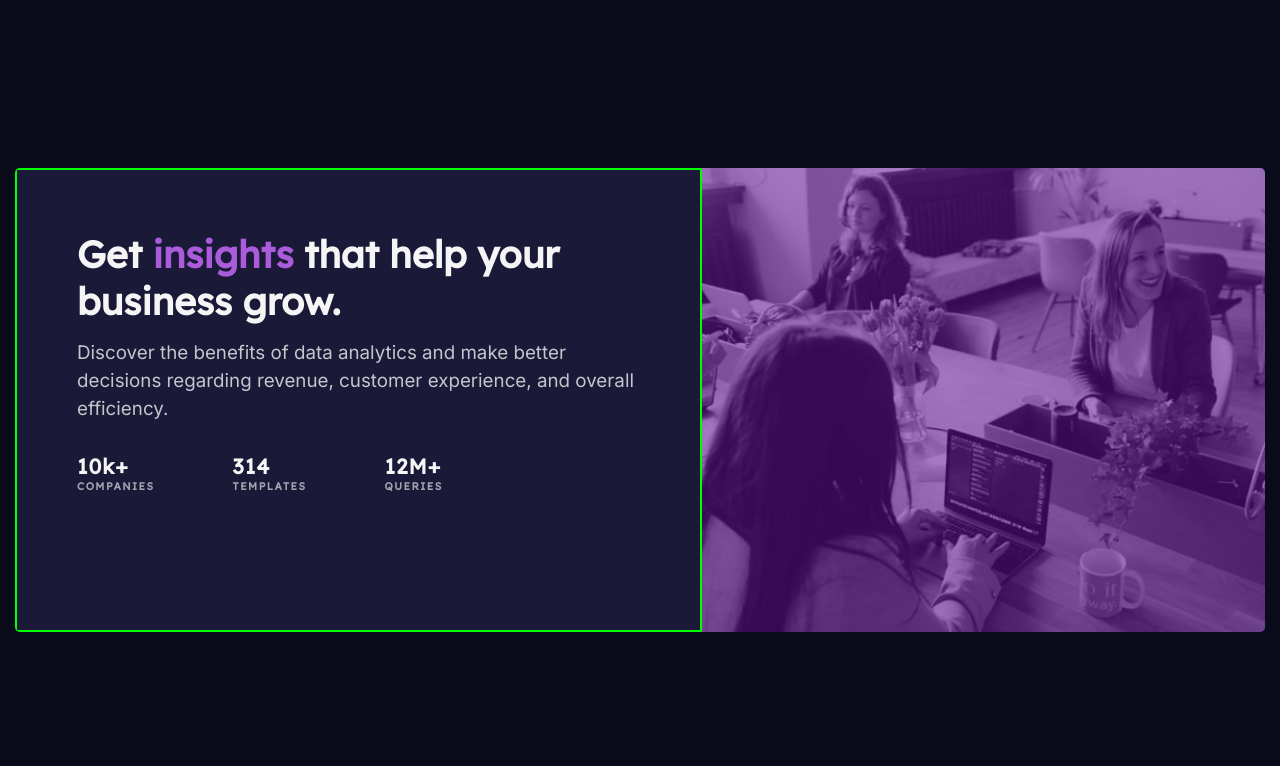
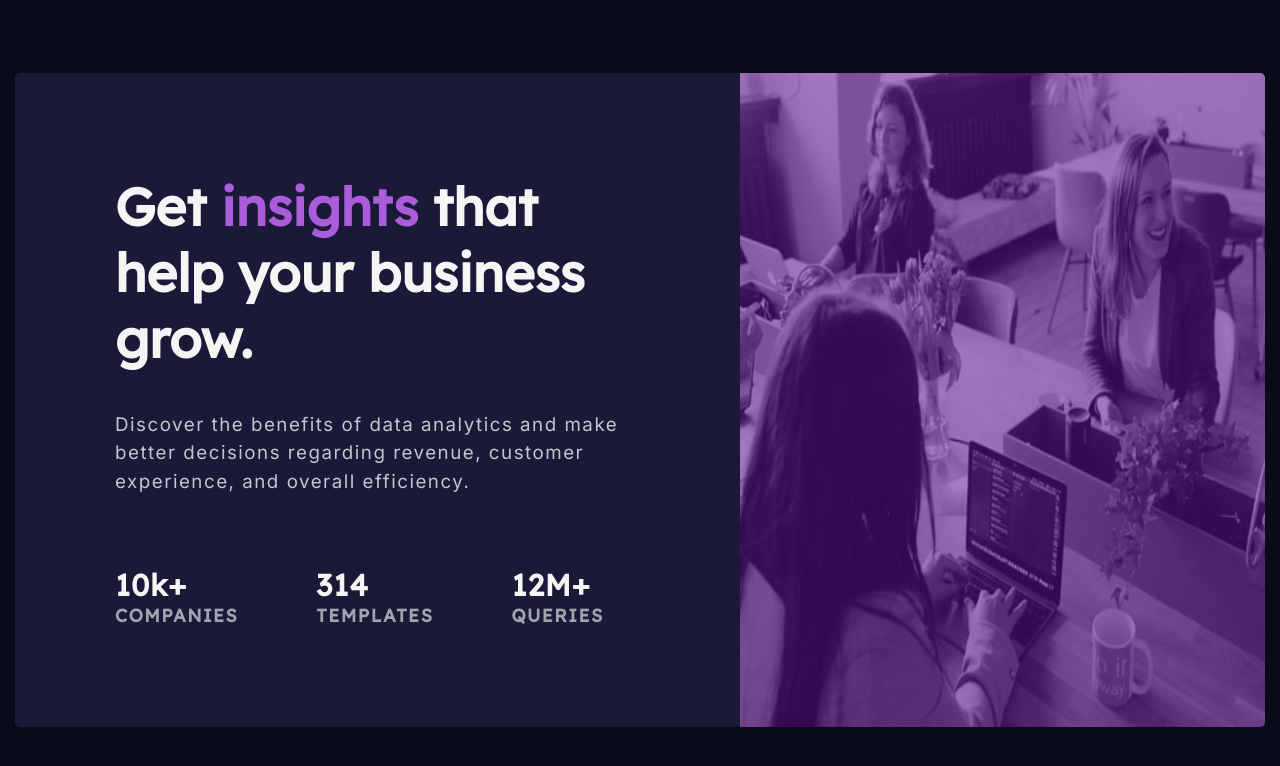
Before and after one commit to dev0xgenius/Stats-Preview-Card, a plain HTML site: page index.html in a window 1280 px wide. Drawn offline with Linux system fonts and the light colour scheme.

Commit message:
Updated styling...
Media query added for large screens (992px and above)

```diff
--- a/scss/styles.scss
+++ b/scss/styles.scss
@@ -48,7 +48,6 @@ body {
   overflow: hidden;
   border-radius: 5px;
   gap: 10px;
-  // border: 5px solid lime;
   background-color: $darkDesaturatedBlue;
 
   .image {
@@ -56,8 +55,6 @@ body {
     flex: 1;
     display: flex;
     width: fit-content;
-    // border: 2px solid red;
-    // background-color: black;
   }
 
   img {
@@ -82,14 +79,11 @@ body {
   min-width: fit-content;
   text-align: center;
   padding: 30px;
-  // padding-bottom: 80px;
   font-size: 15px;
   gap: 30px;
 
   .text {
     @extend %centering;
-    // width: min-content;
-    // border: 2px solid dodgerblue;
     gap: 15px;
 
     p {
@@ -173,26 +167,31 @@ body {
 
   .content {
     min-width: 0;
-    padding: 60px;
+    padding: 100px;
     text-align: left;
     justify-content: flex-start;
-    border: 2px solid lime;
+    gap: 70px;
 
     .text {
-      strong { font-size: 2.5em; }
+      gap: 40px;
+      strong { font-size: 3.5em; }
+
       p {
+        letter-spacing: 1.5px;
         text-align: left;
-        text-wrap: stable;
+        text-wrap: pretty;
         font-size: 1.25em;
-        // border: 2px solid whitesmoke;
       }
     }
     ul {
       width: 100%;
       justify-content: flex-start;
       gap: 78px;
-      // border: 2px solid lime;
-      li { min-width: fit-content; }
+      li {
+        min-width: fit-content;
+        span {font-size: 2em;}
+        h3 {font-size: 1.2em;}
+      }
     }
   }
 }
```
Also changed, not shown: css/styles.css, 1 other file.
